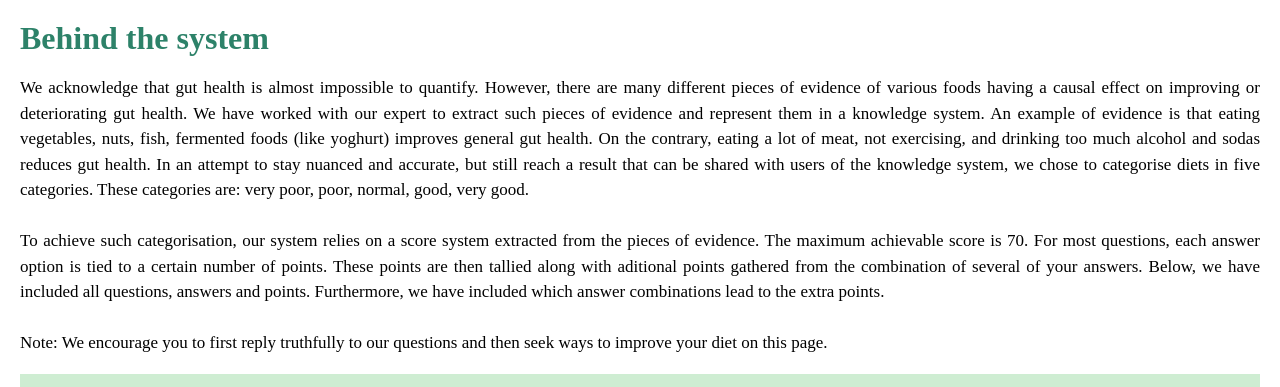
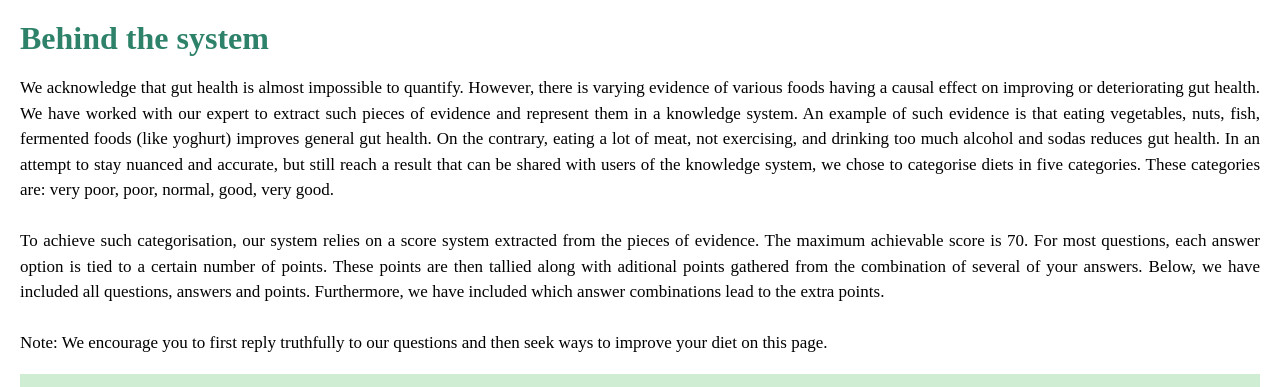
Before and after one commit to aureliegallet/Nutrigenomics-Knowledge-System, a Flask app: page /knowledge in a window 1280 px wide. Shown: the part 94-481 px from the top of the page. Run offline with Flask 3, Linux system fonts and the light colour scheme.

Commit message:
Small changes to writing

```diff
--- a/Flask/templates/home.html
+++ b/Flask/templates/home.html
@@ -37,14 +37,14 @@
         <p class="blob">
             Food has always been a primary need in the human species; eating is essential for survival.
             However, the consumption of different foods can have varying impacts on overall health.
-            While many aspects related to single nutrients are yet to be unveiled, ongoing research is finding numerous insights about correlations between food and general health.
-            The impact food has on general health can largely be attributed to the gut-brain axis, therefore, how one maintains a healthy gut-brain axis is crucial.
+            While many aspects related to single nutrients are yet to be unveiled, ongoing research is finding numerous insights between food and general health.
+            The impact food has on general health can largely be attributed to the gut-brain axis. Therefore, how one maintains a healthy gut-brain axis is crucial.
             Various factors play a role in this, including but not limited to food intake, lifestyle, age, and sex.
             A substantial part of the population is unaware of how these factors influence general gut health.
             This results in potential damage to the gut, which has a downstream effect on the gut-brain axis, and general health.
         </br>
         </br>
-            Our system attempts to diagnose general gut health. Based on current food intake and general lifestyle.
+            Our system attempts to diagnose general gut health, based on current food intake and general lifestyle.
             It also provides guidance about what should be changed to improve general gut health.
             This information can be used in multiple ways, such as reconsidering dietary and lifestyle choices by contacting an expert/doctor to tailor a better diet to the individual's needs, habits, and preferences.
 
--- a/Flask/templates/knowledge.html
+++ b/Flask/templates/knowledge.html
@@ -24,9 +24,9 @@
         <h1 class="page-title"> Behind the system </h1>
         <br/>
         <p class="blob"> We acknowledge that gut health is almost impossible to quantify.
-            However, there are many different pieces of evidence of various foods having a causal effect on improving or deteriorating gut health.
+            However, there is varying evidence of various foods having a causal effect on improving or deteriorating gut health.
             We have worked with our expert to extract such pieces of evidence and represent them in a knowledge system.
-            An example of evidence is that eating vegetables, nuts, fish, fermented foods (like yoghurt) improves general gut health.
+            An example of such evidence is that eating vegetables, nuts, fish, fermented foods (like yoghurt) improves general gut health.
             On the contrary, eating a lot of meat, not exercising, and drinking too much alcohol and sodas reduces gut health.
             In an attempt to stay nuanced and accurate, but still reach a result that can be shared with users of the knowledge system, we chose to categorise diets in five categories.
             These categories are: very poor, poor, normal, good, very good. <br/> <br/>
```
